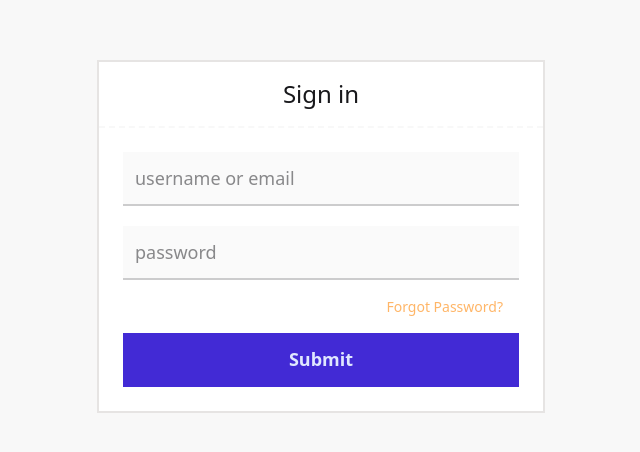
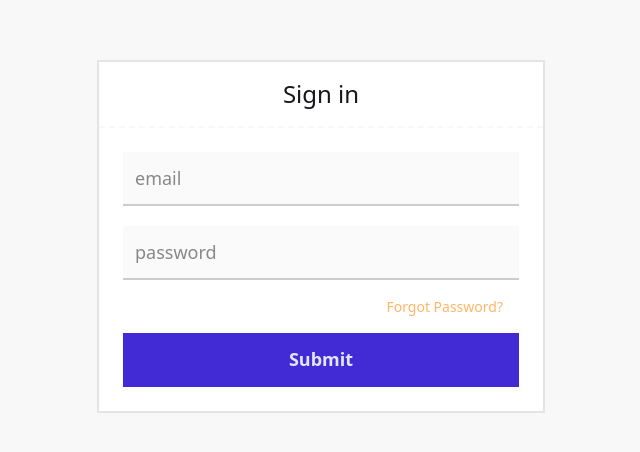
Before and after one commit to Diego-ABC/EIP-Works, a React (Vite) app in the folder web/: page /signin in a window 1280 px wide. Shown: the part 164-616 px from the top of the page, without its empty margins (319-959 px from the left). Built offline with nearby package versions, Linux system fonts and the light colour scheme; no server answers.

Commit message:
Add error message from signin function to signin page

```diff
--- a/web/src/App/features/auth/pages/SignIn.jsx
+++ b/web/src/App/features/auth/pages/SignIn.jsx
@@ -1,6 +1,7 @@
-import { Form, Link } from "react-router";
+import { Form, Link, useActionData } from "react-router";
 
 export default function SignIn() {
+  const { error } = useActionData() || {};
   return (
     <div className="h-dvh w-dvw flex justify-center items-center bg-base-200">
       <Form
@@ -14,11 +15,13 @@ export default function SignIn() {
         <div className="card-body gap-0">
           <input
             type="text"
+            name="email"
             className="mb-5 input input-lg w-full focus:outline-none focus:border-b-accent border-0 border-b-2 transition-colors duration-200 bg-base-300/20 focus:bg-transparent font-medium"
-            placeholder="username or email"
+            placeholder="email"
           />
           <input
             type="password"
+            name="password"
             className="mb-2 input input-lg w-full focus:outline-none focus:border-b-accent border-0 border-b-2 transition-colors duration-200 bg-base-300/20 focus:bg-transparent font-medium"
             placeholder="password"
           />
@@ -33,6 +36,7 @@ export default function SignIn() {
           <button type="submit" className="btn btn-lg btn-primary">
             Submit
           </button>
+          {error && <p className="text-error">{error}</p>}
         </div>
       </Form>
     </div>
```
